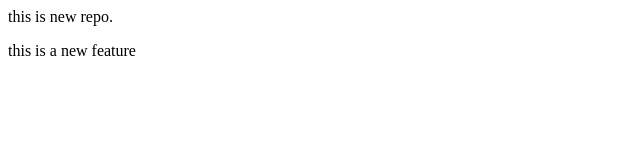
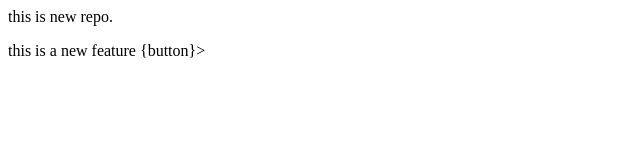
Before and after one commit to LearnAISubham7/localrepo, a plain HTML site: page index.html in a window 1280 px wide. Shown: the full height of the page, 0-640 px from the left. Drawn offline with Linux system fonts and the light colour scheme.

```diff
--- a/index.html
+++ b/index.html
@@ -1,2 +1,2 @@
 <p>this is new repo.</p>
-<p>this is a new feature</p>
+<p>this is a new feature {button}></p>
```
